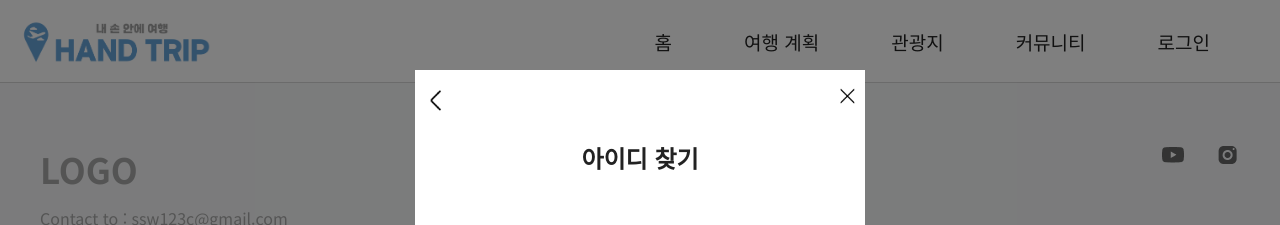
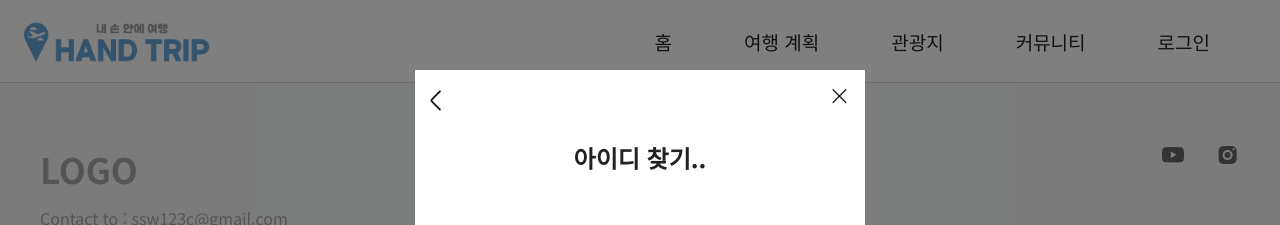
Before and after one commit to gani825/test123, a React (Create React App) app: page /find-id in a window 1280 px wide. Shown: the top 225 px of the page. Built offline with nearby package versions, Linux system fonts and the light colour scheme; a web font is replaced by a local one.

Commit message:
일단 다 합침 본인작업내용 확인바람

```diff
--- a/package.json
+++ b/package.json
@@ -3,6 +3,7 @@
   "version": "0.1.0",
   "private": true,
   "dependencies": {
+    "@portone/browser-sdk": "^0.0.11",
     "@react-google-maps/api": "^2.20.3",
     "aos": "^2.3.4",
     "axios": "^1.7.9",
@@ -11,8 +12,11 @@
     "date-fns": "^4.1.0",
     "dotenv": "^16.4.7",
     "express": "^4.21.2",
+    "express-session": "^1.18.1",
     "firebase": "^11.1.0",
+    "iamport": "^0.3.4",
     "loadash": "^1.0.0",
+    "node-imap": "^0.9.6",
     "react": "^18.3.1",
     "react-calendar": "^5.1.0",
     "react-datepicker": "^7.5.0",
@@ -20,6 +24,8 @@
     "react-modal": "^3.16.3",
     "react-router-dom": "^7.1.0",
     "react-scripts": "5.0.1",
+    "session-file-store": "^1.5.0",
+    "sqlite3": "^5.1.7",
     "styled-components": "^6.1.13",
     "swiper": "^11.1.15"
   },
--- a/src/pages/User/findId.css
+++ b/src/pages/User/findId.css
@@ -32,7 +32,8 @@
     border: none;
     font-size: 20px;
     cursor: pointer;
-    padding-top: 8px;
+    padding:8px 8px 0 0 ;
+
 }
 
 /* 뒤로 가기 버튼 */
--- a/src/pages/User/findId.jsx
+++ b/src/pages/User/findId.jsx
@@ -28,7 +28,7 @@ function FindId() {
                 <button className="findId-back-button" onClick={handleBackToSignIn}>
                     <img src={back} alt="back" />
                 </button>
-                <h2 className="modal-title">아이디 찾기</h2>
+                <h2 className="modal-title">아이디 찾기..</h2>
                 {/* 여기에 원하는 내용 추가 */}
             </div>
         </div>
```
Also changed, not shown: 1 other file (tests, documents, lock files or other folders).
